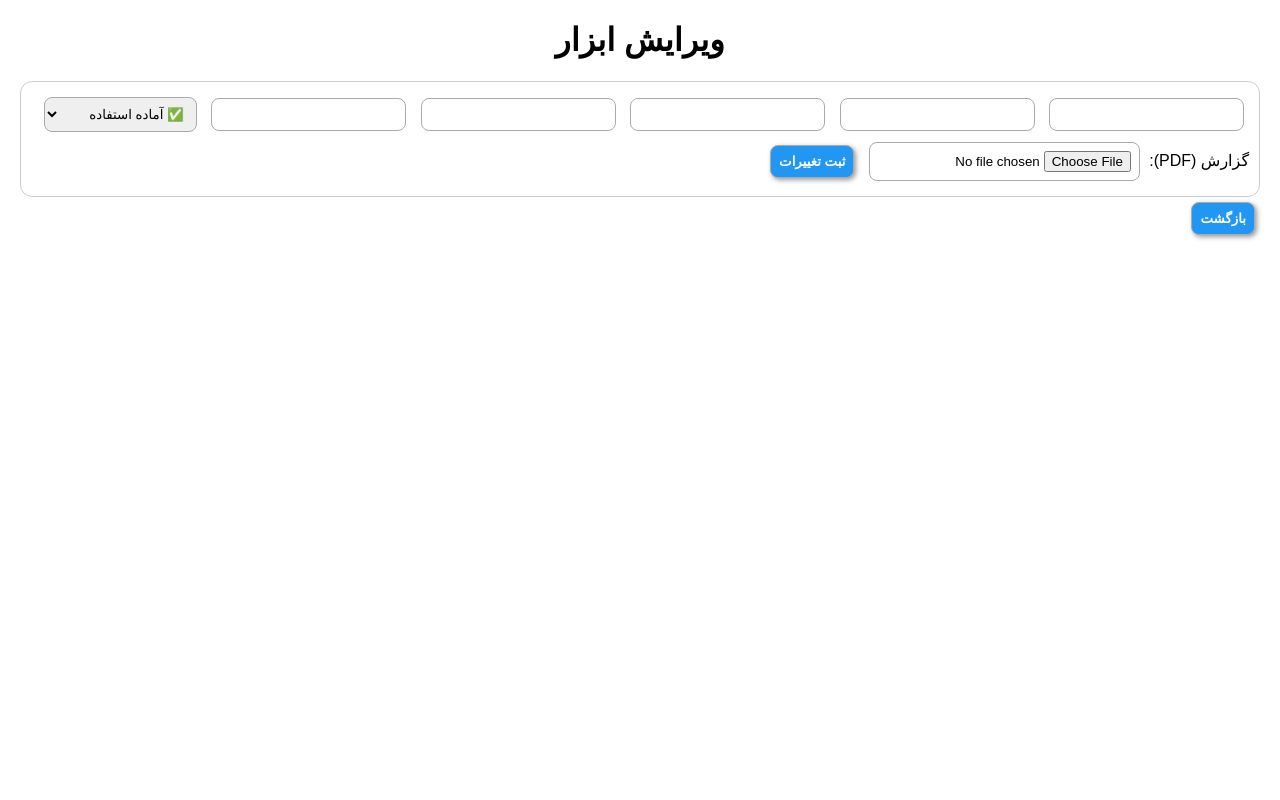
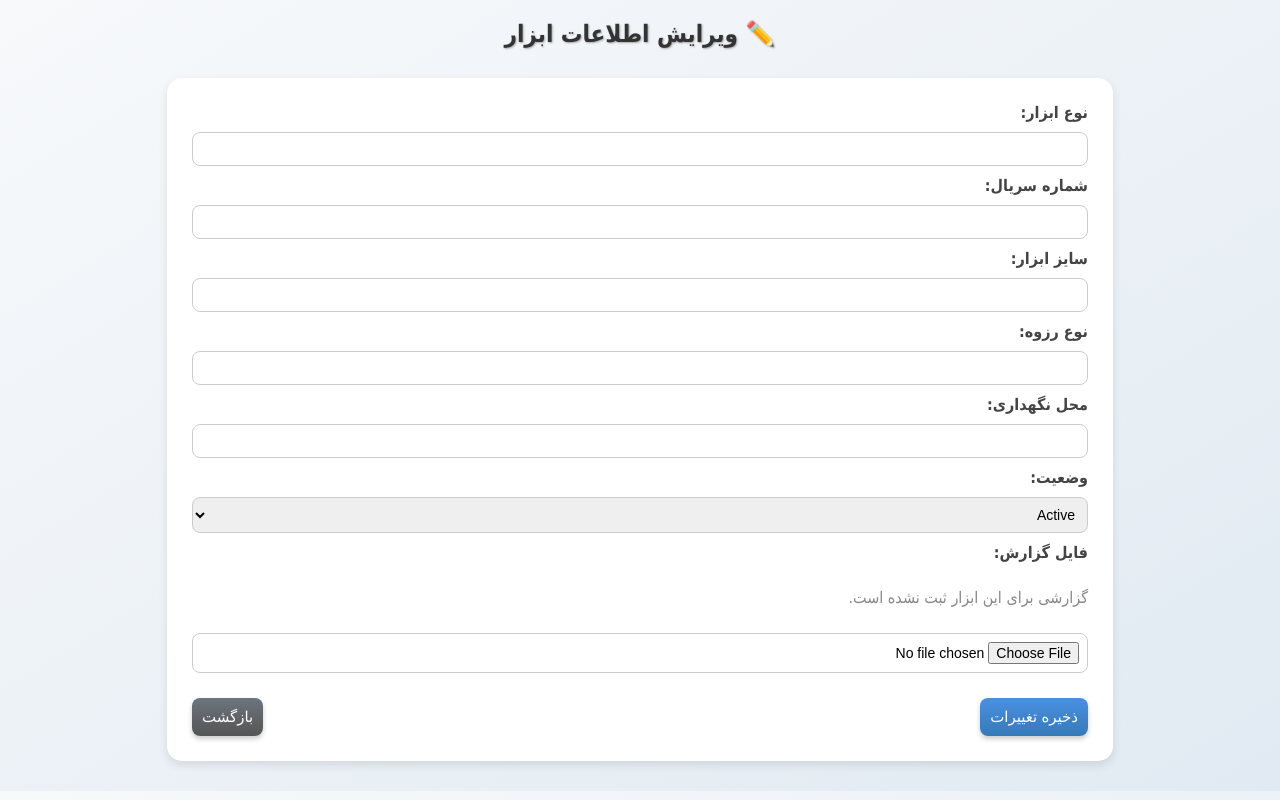
Before and after one commit to javadrad/Inventory-app-final, a Flask app: template templates/edit.html in a window 1280 px wide. Run offline with Flask 3, Linux system fonts and the light colour scheme; the template is opened without the code that fills it, so the values that code supplies are empty.

Commit message:
Update edit.html

```diff
--- a/templates/edit.html
+++ b/templates/edit.html
@@ -5,52 +5,115 @@
     <title>ویرایش ابزار</title>
     <style>
         body {
-            font-family: "B Nazanin", Arial, sans-serif;
+            font-family: "Tahoma", sans-serif;
             direction: rtl;
-            margin: 20px;
+            background: linear-gradient(to bottom right, #f7f9fb, #e1eaf2);
+            margin: 0;
+            padding: 0;
         }
-        h1 { text-align: center; font-weight: bold; }
+        h2 {
+            text-align: center;
+            color: #333;
+            margin-top: 20px;
+            text-shadow: 1px 1px 2px #aaa;
+        }
+        .container {
+            width: 70%;
+            margin: 30px auto;
+            background: #fff;
+            padding: 25px;
+            border-radius: 15px;
+            box-shadow: 0 4px 10px rgba(0,0,0,0.1);
+        }
         form {
-            padding: 10px;
-            border: 1px solid #ccc;
-            border-radius: 12px;
+            display: flex;
+            flex-direction: column;
+            gap: 10px;
         }
-        input, select, button {
-            margin: 5px;
+        input[type="text"], select, input[type="file"] {
             padding: 8px;
             border-radius: 8px;
-            border: 1px solid #aaa;
+            border: 1px solid #ccc;
+            font-size: 14px;
+        }
+        label {
+            font-weight: bold;
+            color: #444;
         }
         button {
-            background: #2196F3;
+            background: linear-gradient(to bottom, #4a90e2, #357ab8);
             color: white;
-            font-weight: bold;
+            border: none;
+            padding: 10px;
+            border-radius: 8px;
             cursor: pointer;
-            box-shadow: 2px 2px 5px #999;
+            transition: 0.2s;
+            font-size: 15px;
+            box-shadow: 0 3px 5px rgba(0,0,0,0.2);
+        }
+        button:hover {
+            transform: translateY(-1px);
+            background: linear-gradient(to bottom, #5aa3f0, #2e68a8);
+        }
+        a button {
+            background: linear-gradient(to bottom, #6c757d, #555);
+        }
+        a button:hover {
+            background: linear-gradient(to bottom, #7e868d, #444);
+        }
+        .report-link {
+            margin: 10px 0;
+            color: #0066cc;
+            text-decoration: none;
+        }
+        .report-link:hover {
+            text-decoration: underline;
         }
     </style>
 </head>
 <body>
-    <h1>ویرایش ابزار</h1>
+    <h2>✏️ ویرایش اطلاعات ابزار</h2>
+    <div class="container">
+        <form method="POST" enctype="multipart/form-data">
+            <label>نوع ابزار:</label>
+            <input type="text" name="tool_type" value="{{ tool[1] }}" required>
 
-    <form method="POST" enctype="multipart/form-data">
-        <input type="text" name="tool_type" value="{{ item[1] }}" required>
-        <input type="text" name="serial_number" value="{{ item[2] }}" required>
-        <input type="text" name="size" value="{{ item[3] }}">
-        <input type="text" name="thread_type" value="{{ item[4] }}">
-        <input type="text" name="location" value="{{ item[5] }}">
-        <select name="status">
-            <option value="آماده" {% if item[6]=='آماده' %}selected{% endif %}>✅ آماده استفاده</option>
-            <option value="تعمیر" {% if item[6]=='تعمیر' %}selected{% endif %}>🛠 نیاز به تعمیر</option>
-            <option value="سندبلاست" {% if item[6]=='سندبلاست' %}selected{% endif %}>🌀 نیاز به سندبلاست</option>
-            <option value="خراب" {% if item[6]=='خراب' %}selected{% endif %}>❌ خراب</option>
-            <option value="Class 2" {% if item[6]=='Class 2' %}selected{% endif %}>📘 Class 2</option>
-        </select>
-        گزارش (PDF): <input type="file" name="report_file">
-        <input type="hidden" name="report_link" value="{{ item[7] }}">
-        <button type="submit">ثبت تغییرات</button>
-    </form>
+            <label>شماره سریال:</label>
+            <input type="text" name="serial_number" value="{{ tool[2] }}" required>
 
-    <a href="/"><button>بازگشت</button></a>
+            <label>سایز ابزار:</label>
+            <input type="text" name="size" value="{{ tool[3] }}">
+
+            <label>نوع رزوه:</label>
+            <input type="text" name="thread_type" value="{{ tool[4] }}">
+
+            <label>محل نگهداری:</label>
+            <input type="text" name="location" value="{{ tool[5] }}">
+
+            <label>وضعیت:</label>
+            <select name="status">
+                <option value="Active" {% if tool[6] == 'Active' %}selected{% endif %}>Active</option>
+                <option value="Inactive" {% if tool[6] == 'Inactive' %}selected{% endif %}>Inactive</option>
+                <option value="Under Repair" {% if tool[6] == 'Under Repair' %}selected{% endif %}>Under Repair</option>
+                <option value="Scrap" {% if tool[6] == 'Scrap' %}selected{% endif %}>Scrap</option>
+                <option value="Class 2" {% if tool[6] == 'Class 2' %}selected{% endif %}>Class 2</option>
+            </select>
+
+            <label>فایل گزارش:</label>
+            {% if tool[7] %}
+                <a href="{{ url_for('reports', filename=tool[7].split('/')[-1]) }}" target="_blank" class="report-link">
+                    مشاهده گزارش فعلی
+                </a>
+            {% else %}
+                <p style="color:#888;">گزارشی برای این ابزار ثبت نشده است.</p>
+            {% endif %}
+            <input type="file" name="report_link" accept=".pdf,.jpg,.png">
+
+            <div style="display:flex;justify-content:space-between;margin-top:15px;">
+                <button type="submit">ذخیره تغییرات</button>
+                <a href="/"><button type="button">بازگشت</button></a>
+            </div>
+        </form>
+    </div>
 </body>
 </html>
```
